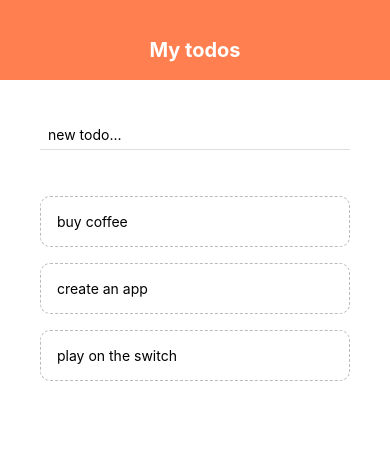
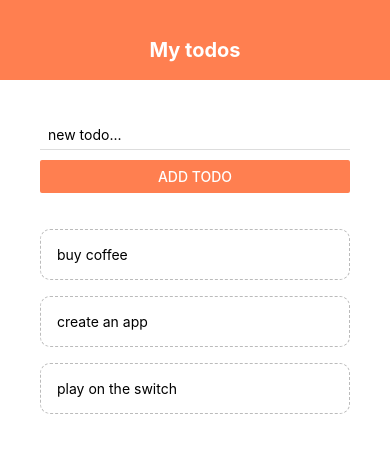
Before and after one commit to sabaPhruidze/todo-app-react-native, a React Native app: screen / in a window 390 px wide. Shown: the top 452 px of the page. Built offline with nearby package versions, Linux system fonts and the light colour scheme.

Commit message:
And it's finished

```diff
--- a/App.js
+++ b/App.js
@@ -14,11 +14,16 @@ export default function App() {
       return prevTodos.filter((todo) => todo.key != key);
     });
   };
+  const submitHandler = (text) => {
+    setTodos((prevTodos) => {
+      return [{ text: text, key: Math.random().toString() }, ...prevTodos];
+    });
+  };
   return (
     <View style={styles.container}>
       <Header />
       <View style={styles.content}>
-        <AddTodo />
+        <AddTodo submitHandler={submitHandler} />
         <View style={styles.list}>
           <FlatList
             data={todos}
--- a/components/addTodo.js
+++ b/components/addTodo.js
@@ -1,17 +1,23 @@
-import { View, StyleSheet, TextInput, Text } from "react-native";
+import { View, StyleSheet, TextInput, Text, Button } from "react-native";
 import React, { useState } from "react";
 
-const AddTodo = () => {
+const AddTodo = ({ submitHandler }) => {
   const [text, setText] = useState("");
   const changeHandler = (value) => {
     setText(value);
   };
+
   return (
     <View>
       <TextInput
         style={styles.input}
         placeholder="new todo..."
         onChangeText={changeHandler}
+      />
+      <Button
+        onPress={() => submitHandler(text)}
+        title="add todo"
+        color="coral"
       />
     </View>
   );
```
